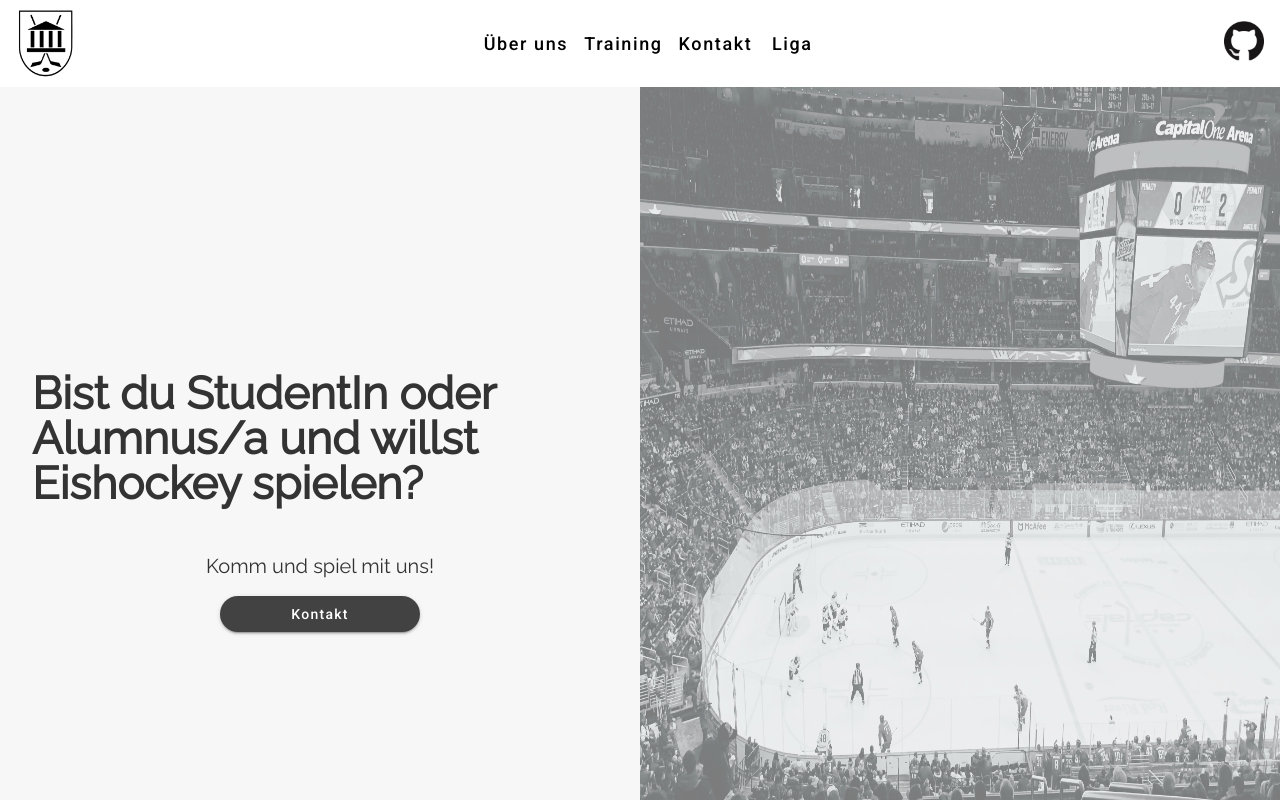
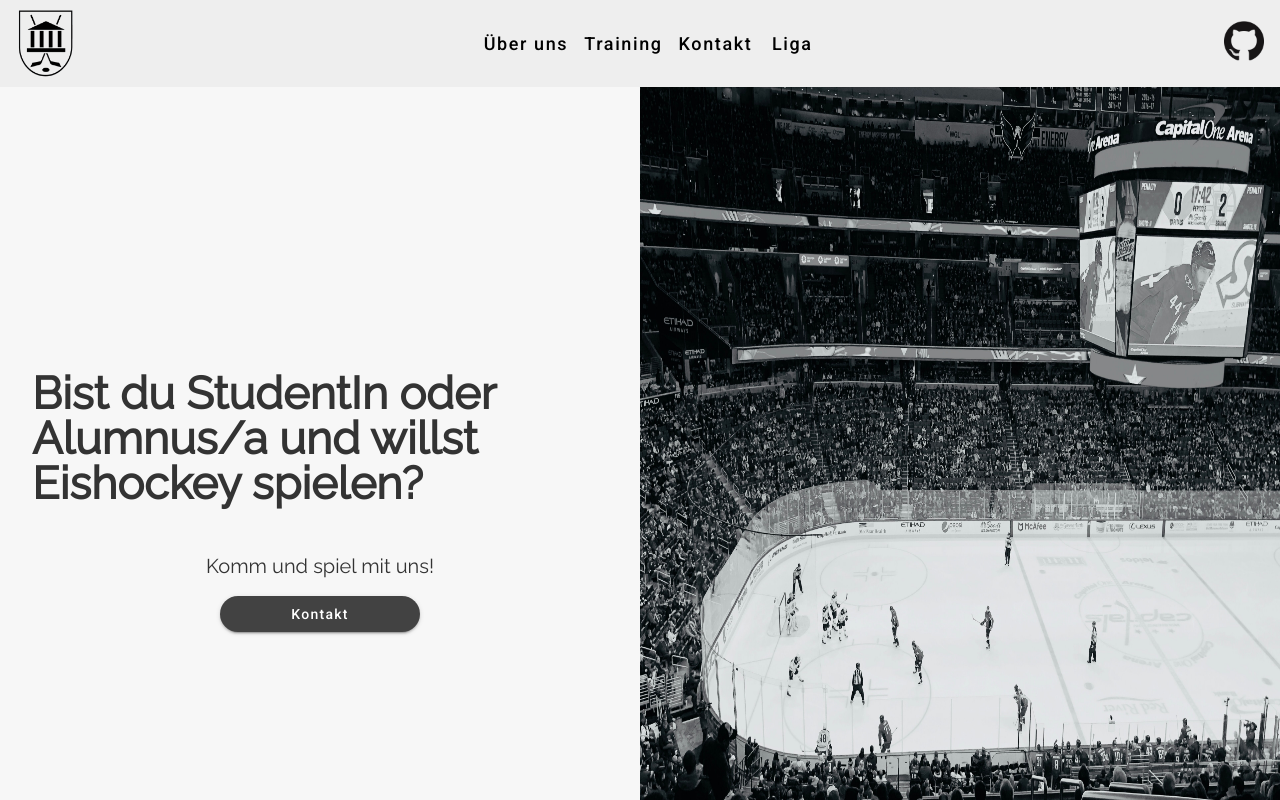
Before and after one commit to aliceborner/uni-muenchen-eishockey, an Angular app: page / in a window 1280 px wide. Shown: the top 800 px of the page. Built offline with nearby package versions, Linux system fonts and the light colour scheme.

Commit message:
Changing a few styes: background img opacity + color

```diff
--- a/src/app/sections/landing/landing.component.scss
+++ b/src/app/sections/landing/landing.component.scss
@@ -20,7 +20,6 @@
 .background {
   width: 50%;
   height: auto;
-  opacity: 0.5;
 }
 
 @media (max-width: 720px) {
--- a/src/app/shared/footer/footer.component.scss
+++ b/src/app/shared/footer/footer.component.scss
@@ -1,7 +1,7 @@
 :host {
   display: flex;
   min-height: 30vh;
-  background-color: rgba(128, 128, 128, 0.138);
+  background-color: #80808023;
 }
 
 .footer {
--- a/src/app/shared/navbar/navbar.component.scss
+++ b/src/app/shared/navbar/navbar.component.scss
@@ -1,4 +1,5 @@
 .navbar-header {
+  background-color: #80808023;
   display: flex;
   flex-wrap: wrap;
   align-items: center;
```
